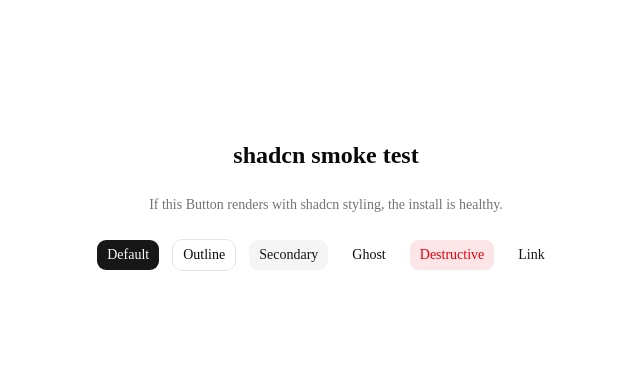
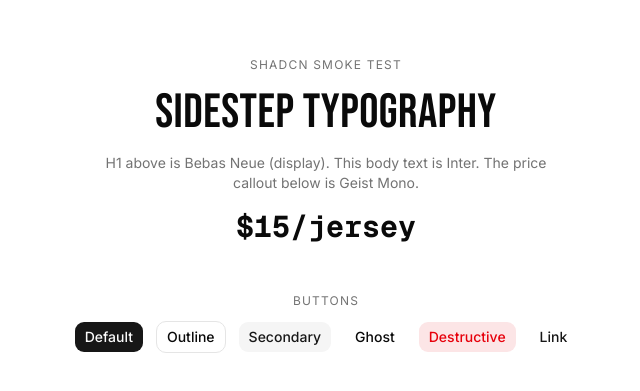
Before and after one commit to jdcc1024/sidestep-website, a Next.js app: page /dev/smoke in a window 1280 px wide. Shown: the part 195-586 px from the top of the page, without its empty margins (314-954 px from the left). Built offline with nearby package versions, Linux system fonts and the light colour scheme; no server answers.

Commit message:
chore: fix font used through the site

```diff
--- a/app/dev/smoke/page.tsx
+++ b/app/dev/smoke/page.tsx
@@ -2,10 +2,22 @@
 
 export default function SmokePage() {
   return (
-    <main className="flex min-h-screen flex-col items-center justify-center gap-6 p-8">
-      <h1 className="text-2xl font-semibold">shadcn smoke test</h1>
-      <p className="text-muted-foreground text-sm">
-        If this Button renders with shadcn styling, the install is healthy.
+    <main className="flex min-h-screen flex-col items-center justify-center gap-12 p-8">
+      <section className="flex flex-col items-center gap-4 text-center">
+        <p className="text-muted-foreground text-xs uppercase tracking-widest">
+          shadcn smoke test
+        </p>
+        <h1 className="text-5xl">Sidestep typography</h1>
+        <p className="text-muted-foreground max-w-md text-sm">
+          H1 above is Bebas Neue (display). This body text is Inter. The price
+          callout below is Geist Mono.
+        </p>
+        <p className="font-mono text-3xl font-bold">$15/jersey</p>
+      </section>
+
+      <section className="flex flex-col items-center gap-3">
+        <p className="text-muted-foreground text-xs uppercase tracking-widest">
+          Buttons
         </p>
         <div className="flex flex-wrap items-center justify-center gap-3">
           <Button>Default</Button>
@@ -15,6 +27,7 @@
           <Button variant="destructive">Destructive</Button>
           <Button variant="link">Link</Button>
         </div>
+      </section>
     </main>
   );
 }
--- a/app/globals.css
+++ b/app/globals.css
@@ -8,7 +8,8 @@
   --color-background: var(--background);
   --color-foreground: var(--foreground);
   --font-sans: var(--font-sans);
-  --font-mono: var(--font-geist-mono);
+  --font-mono: var(--font-mono);
+  --font-display: var(--font-display);
   --font-heading: var(--font-sans);
   --color-sidebar-ring: var(--sidebar-ring);
   --color-sidebar-border: var(--sidebar-border);
@@ -127,4 +128,8 @@
   html {
     @apply font-sans;
   }
+  h1 {
+    font-family: var(--font-display);
+    letter-spacing: 0.01em;
+  }
 }
--- a/app/layout.tsx
+++ b/app/layout.tsx
@@ -1,15 +1,21 @@
 import type { Metadata } from "next";
-import { Geist, Geist_Mono } from "next/font/google";
+import { Inter, Bebas_Neue, Geist_Mono } from "next/font/google";
 import "./globals.css";
 import { Providers } from "./providers";
 
-const geistSans = Geist({
-  variable: "--font-geist-sans",
+const inter = Inter({
+  variable: "--font-sans",
+  subsets: ["latin"],
+});
+
+const bebasNeue = Bebas_Neue({
+  variable: "--font-display",
+  weight: "400",
   subsets: ["latin"],
 });
 
 const geistMono = Geist_Mono({
-  variable: "--font-geist-mono",
+  variable: "--font-mono",
   subsets: ["latin"],
 });
 
@@ -26,9 +32,9 @@
   return (
     <html
       lang="en"
-      className={`${geistSans.variable} ${geistMono.variable} h-full antialiased`}
+      className={`${inter.variable} ${bebasNeue.variable} ${geistMono.variable} h-full antialiased`}
     >
-      <body className="min-h-full flex flex-col">
+      <body className="min-h-full flex flex-col font-sans">
         <Providers>{children}</Providers>
       </body>
     </html>
--- a/components/marketing/CustomizeSection.tsx
+++ b/components/marketing/CustomizeSection.tsx
@@ -69,7 +69,7 @@
           <p className="text-sm font-semibold uppercase tracking-wide text-teal-700">
             Customize
           </p>
-          <h2 className="mt-3 text-3xl font-bold tracking-tight text-zinc-900 sm:text-4xl">
+          <h2 className="mt-3 font-heading text-4xl font-bold tracking-tight text-zinc-900 sm:text-5xl">
             Built around what your team wears best.
           </h2>
           <p className="mt-4 text-lg text-zinc-600">
--- a/components/marketing/FaqSection.tsx
+++ b/components/marketing/FaqSection.tsx
@@ -32,7 +32,7 @@
           <p className="text-sm font-semibold uppercase tracking-wide text-teal-700">
             FAQ
           </p>
-          <h2 className="mt-3 text-3xl font-bold tracking-tight text-zinc-900 sm:text-4xl">
+          <h2 className="mt-3 font-heading text-4xl font-bold tracking-tight text-zinc-900 sm:text-5xl">
             Common questions, answered.
           </h2>
         </div>
--- a/components/marketing/PricingSection.tsx
+++ b/components/marketing/PricingSection.tsx
@@ -21,7 +21,7 @@
           <p className="text-sm font-semibold uppercase tracking-wide text-teal-700">
             Pricing
           </p>
-          <h2 className="mt-3 text-3xl font-bold tracking-tight text-zinc-900 sm:text-4xl">
+          <h2 className="mt-3 font-heading text-4xl font-bold tracking-tight text-zinc-900 sm:text-5xl">
             Transparent pricing by team size.
           </h2>
           <p className="mt-4 text-lg text-zinc-600">
--- a/components/marketing/ProcessSection.tsx
+++ b/components/marketing/ProcessSection.tsx
@@ -30,7 +30,7 @@
           <p className="text-sm font-semibold uppercase tracking-wide text-teal-700">
             Process
           </p>
-          <h2 className="mt-3 text-3xl font-bold tracking-tight text-zinc-900 sm:text-4xl">
+          <h2 className="mt-3 font-heading text-4xl font-bold tracking-tight text-zinc-900 sm:text-5xl">
             From design to delivery in three steps.
           </h2>
           <p className="mt-4 text-lg text-zinc-600">
--- a/components/marketing/QuoteCtaSection.tsx
+++ b/components/marketing/QuoteCtaSection.tsx
@@ -10,7 +10,7 @@
             className="absolute inset-0 bg-[radial-gradient(circle_at_20%_10%,rgba(255,255,255,0.18),transparent_55%)]"
           />
           <div className="relative">
-            <h2 className="text-3xl font-bold tracking-tight text-white sm:text-4xl">
+            <h2 className="font-heading text-4xl font-bold tracking-tight text-white sm:text-5xl">
               Ready to outfit your team?
             </h2>
             <p className="mx-auto mt-4 max-w-xl text-lg text-teal-50">
```
Also changed, not shown: .claude/settings.local.json. Lines whose indentation alone changed are shown as unchanged.
